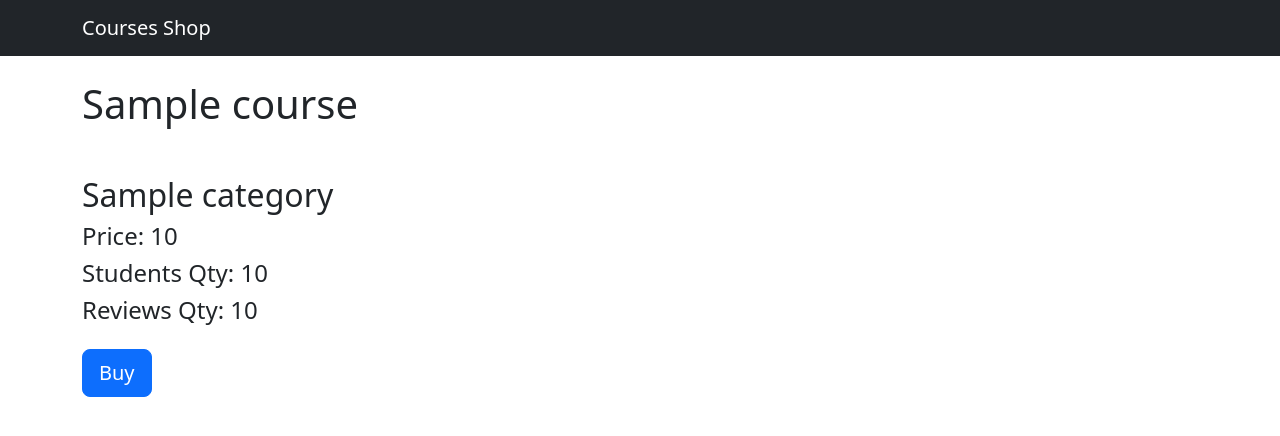
After one commit to marshalmori/shop-django, a Django app: template templates/shop/single_course.html in a window 1280 px wide. The commit adds this page. Shown: the top 436 px of the page. Run offline with Django 3.2, Linux system fonts and the light colour scheme; the template is opened without the code that fills it: most values are stand-ins (such as "Sample title", 1, 10 or a date in 2020).

```diff
--- a/shop/models.py
+++ b/shop/models.py
@@ -15,6 +15,7 @@ class Course(models.Model):
     price = models.FloatField()
     students_qty = models.IntegerField()
     reviews_qty = models.IntegerField()
+    created_at = models.DateTimeField(default=timezone.now)
     category = models.ForeignKey(Category, on_delete=models.CASCADE)
 
     def __str__(self):
--- a/shop/templates/base.html
+++ b/templates/base.html
@@ -6,12 +6,12 @@
           content="width=device-width, user-scalable=no, initial-scale=1.0, maximum-scale=1.0, minimum-scale=1.0">
     <meta http-equiv="X-UA-Compatible" content="ie=edge">
     <link rel="stylesheet" href="https://cdn.jsdelivr.net/npm/bootstrap@5.3.3/dist/css/bootstrap.min.css">
-    <title>{% block title%} {% endblock %}</title>
+   <title>{% block title%} {% endblock %}</title>
 </head>
 <body>
         <nav class="navbar navbar-dark bg-dark">
             <div class="container">
-                <a href="/shop" class="navbar-brand">Courses Shop</a>
+                <a href={% url "shop:index" %} class="navbar-brand">Courses Shop</a>
             </div>
         </nav>
         <main class="container">
--- a/shop/templates/courses.html
+++ b/templates/shop/courses.html
@@ -19,12 +19,14 @@
     <tbody>
     {% for course in courses %}
     <tr>
-        <td>{{ course.title }}</td>
+        <td>
+            <a href={% url 'shop:single_course' course.id %}>{{ course.title }}</a>
+        </td>
         <td>{{ course.price }}</td>
         <td>{{ course.category }}</td>
         <td>{{ course.students_qty }}</td>
         <td>{{ course.reviews_qty }}</td>
-        <td><button class="btn btn-primary">Buy</button></td>
+        <td><button class="btn btn-secondary">Buy</button></td>
     </tr>
     {% endfor %}
     </tbody>
--- /dev/null
+++ b/templates/shop/single_course.html
@@ -0,0 +1,15 @@
+{% extends 'base.html' %}
+
+{% block title %}
+ {{ course.title }}
+{% endblock %}
+
+{% block content %}
+<h1 class='mt-4 mb-5'>{{ course.title }}</h1>
+<h2>{{ course.category }}</h2>
+<h4>Price: {{ course.price }}</h4>
+<h4>Students Qty: {{ course.students_qty }}</h4>
+<h4>Reviews Qty: {{ course.reviews_qty }}</h4>
+<button class="btn btn-primary btn-lg mt-3">Buy</button>
+
+{% endblock %}
```
Also changed, not shown: shop/urls.py (+9 -1 lines), shop/views.py (+17 -3 lines), shop/migrations/0003_course_created_at.py (added).
